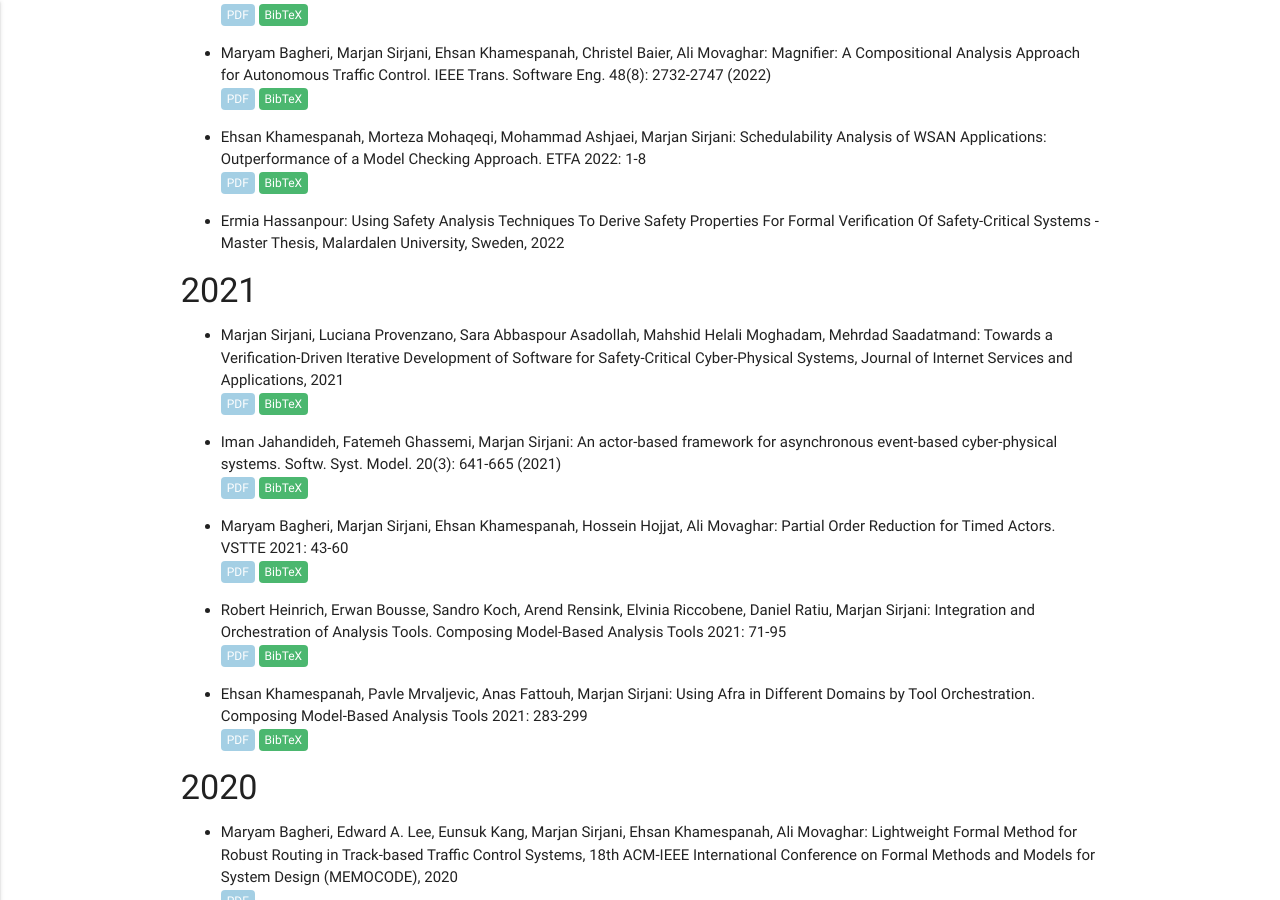
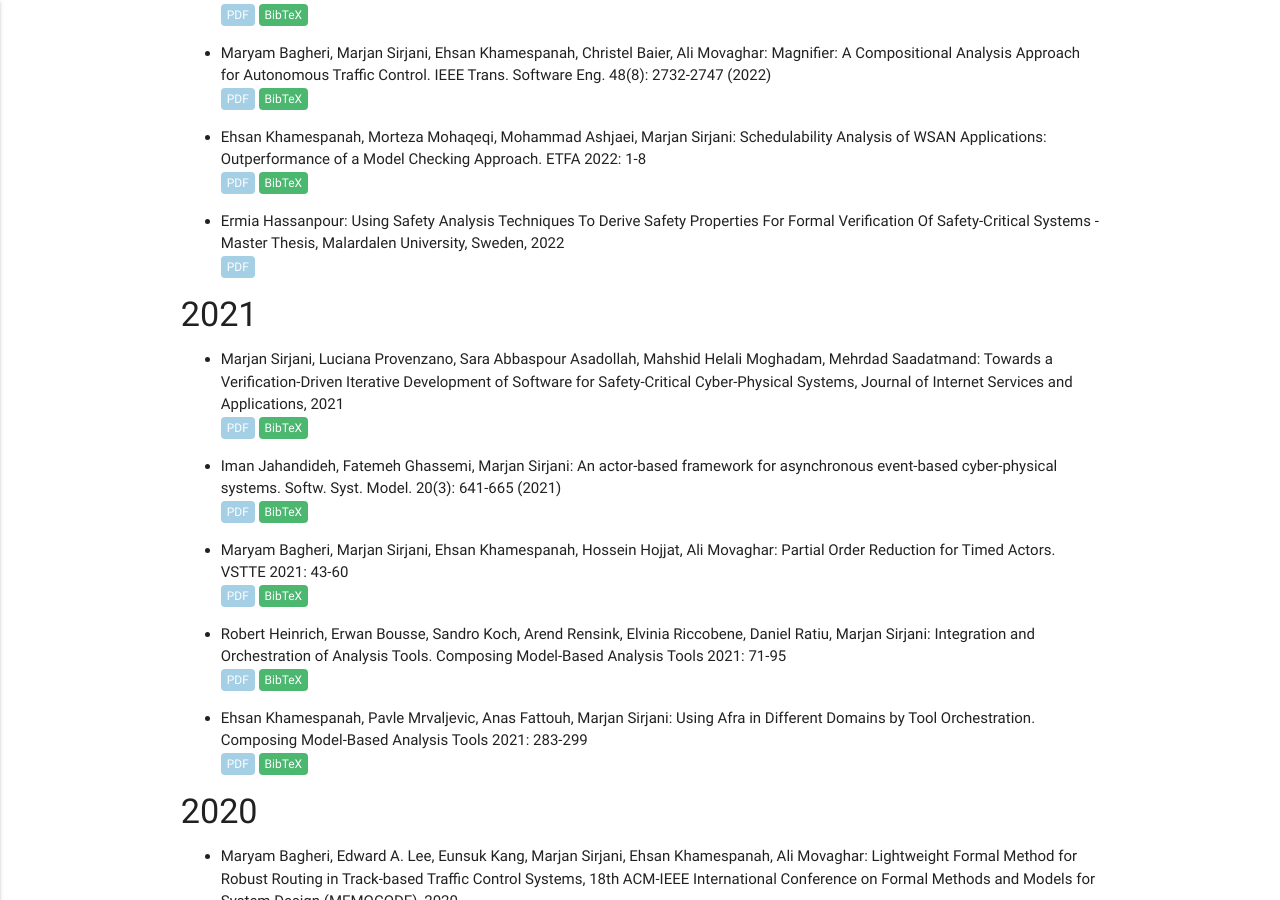
Before and after one commit to rebeca-lang/rebeca-lang.github.io, a Jekyll site: the page built from publications.md, in a window 1280 px wide and 900 px high, scrolled down 1566 px. Built offline with Jekyll 4.4.1, drawn with Linux system fonts in a browser that asks for light colours.

Commit message:
Update publications.md

```diff
--- a/publications.md
+++ b/publications.md
@@ -89,7 +89,8 @@ Formal Verification of Consistency for Systems with Redundant Controllers. CoRR
 <a class="link link_bibtex" href="https://dblp.org/rec/conf/etfa/KhamespanahMAS22.html?view=bibtex">BibTeX</a>
 
 - Ermia Hassanpour: Using Safety Analysis Techniques To Derive Safety Properties For Formal Verification Of Safety-Critical Systems - Master Thesis, Malardalen University, Sweden, 2022
-
+\\
+<a class="link link_pdf" href="/assets/theses/UsingSafetyAnalysisTechniquestoDeriveSafetyPropertiesforFormalVerificationofSafety-CriticalSystems.pdf">PDF</a>
 
 
 
```
